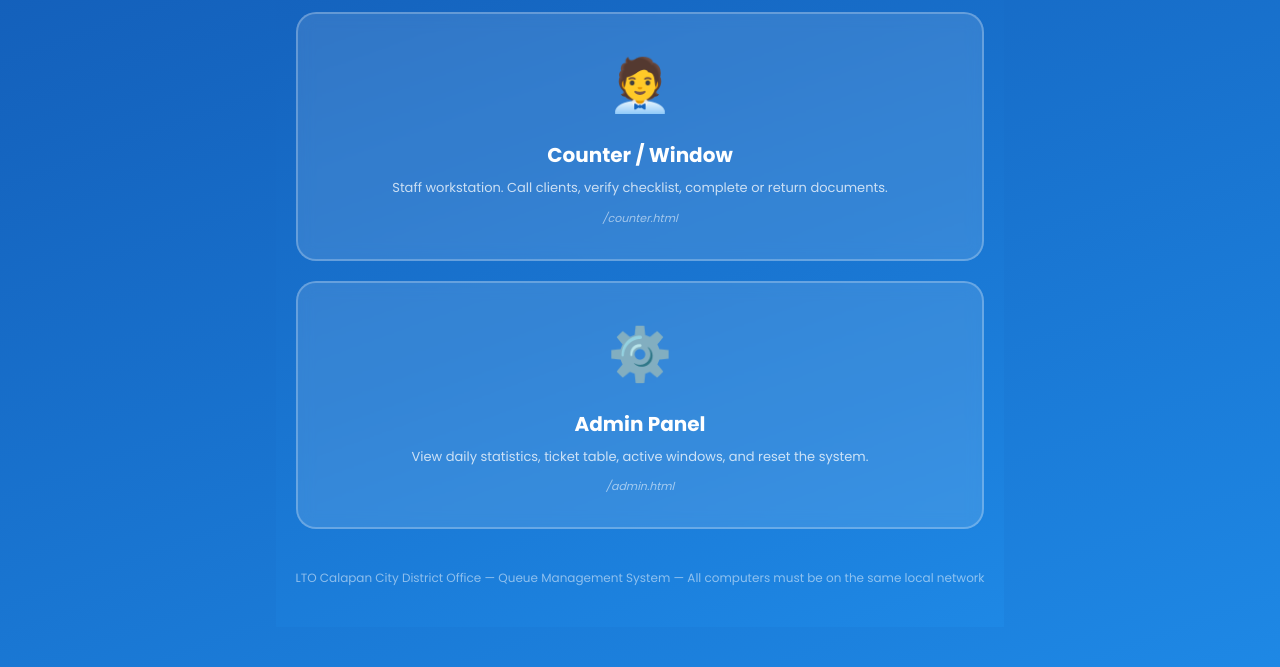
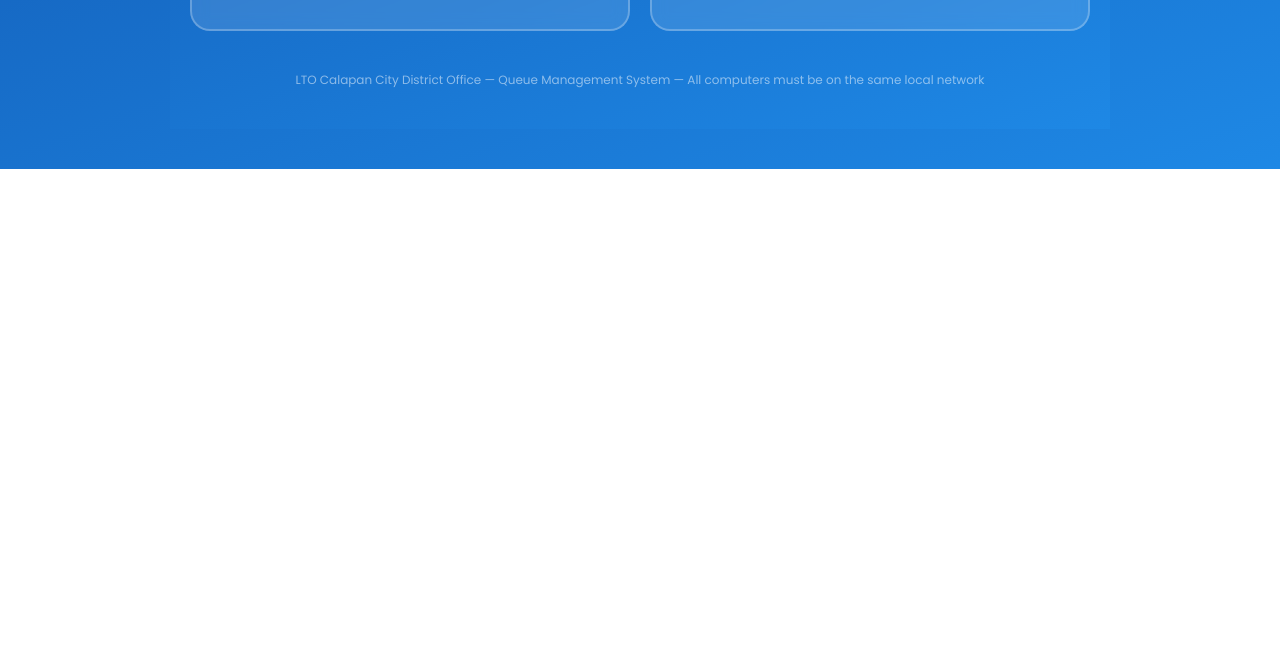
Before and after one commit to DMM-IT/LTO, a website: page lto-queue-system/public/index.html in a window 1280 px wide. Shown: the part 827-1494 px from the top of the page. After the commit the page ends 996 px from the top, so only its background shows below. Drawn offline with Linux system fonts and the light colour scheme.

Commit message:
fix 2 column grid on index

```diff
--- a/lto-queue-system/public/index.html
+++ b/lto-queue-system/public/index.html
@@ -11,7 +11,7 @@
   .logo { width: 90px; height: 90px; background: white; border-radius: 50%; display: flex; align-items: center; justify-content: center; font-size: 34px; font-weight: 900; color: #0D47A1; margin: 0 auto 20px; box-shadow: 0 8px 30px rgba(0,0,0,0.3); }
   h1 { font-size: 26px; font-weight: 800; text-align: center; }
   p  { font-size: 15px; opacity: 0.8; text-align: center; margin-top: 6px; margin-bottom: 44px; }
-  .cards { display: grid; grid-template-columns: repeat(2, 1fr, minmax(220px, 1fr)); gap: 20px; max-width: 900px; width: 100%; }
+  .cards { display: grid; grid-template-columns: repeat(2, 1fr); gap: 20px; max-width: 900px; width: 100%; }
     .card { background: rgba(255,255,255,0.12); border: 2px solid rgba(255,255,255,0.25); border-radius: 20px; padding: 32px 24px; text-align: center; text-decoration: none; color: white; transition: all 0.25s ease; backdrop-filter: blur(8px); }
   .card:hover { background: rgba(255,255,255,0.25); transform: translateY(-8px); box-shadow: 0 20px 40px rgba(0,0,0,0.3); }
   .card .icon { font-size: 52px; margin-bottom: 16px; }
```
